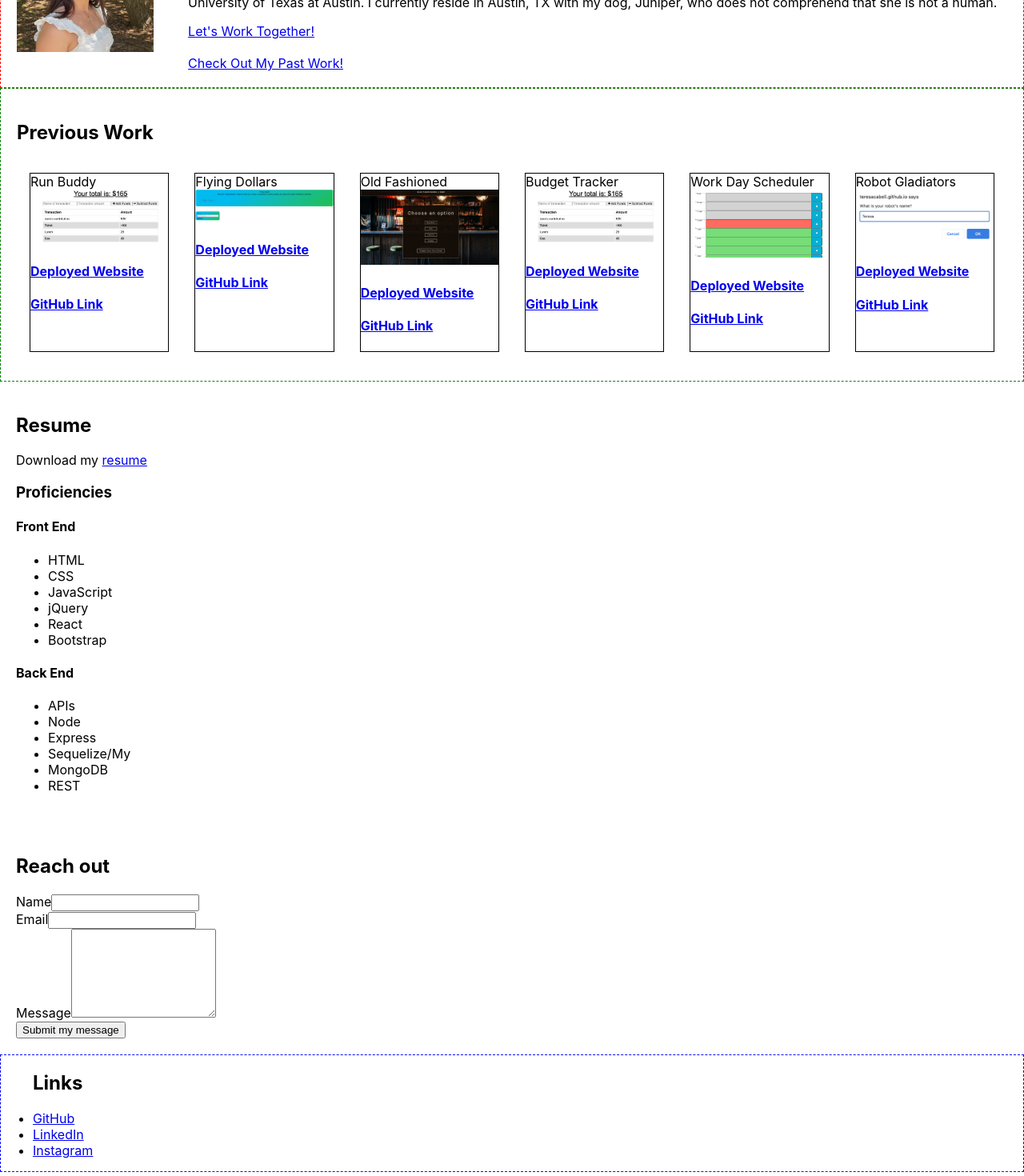
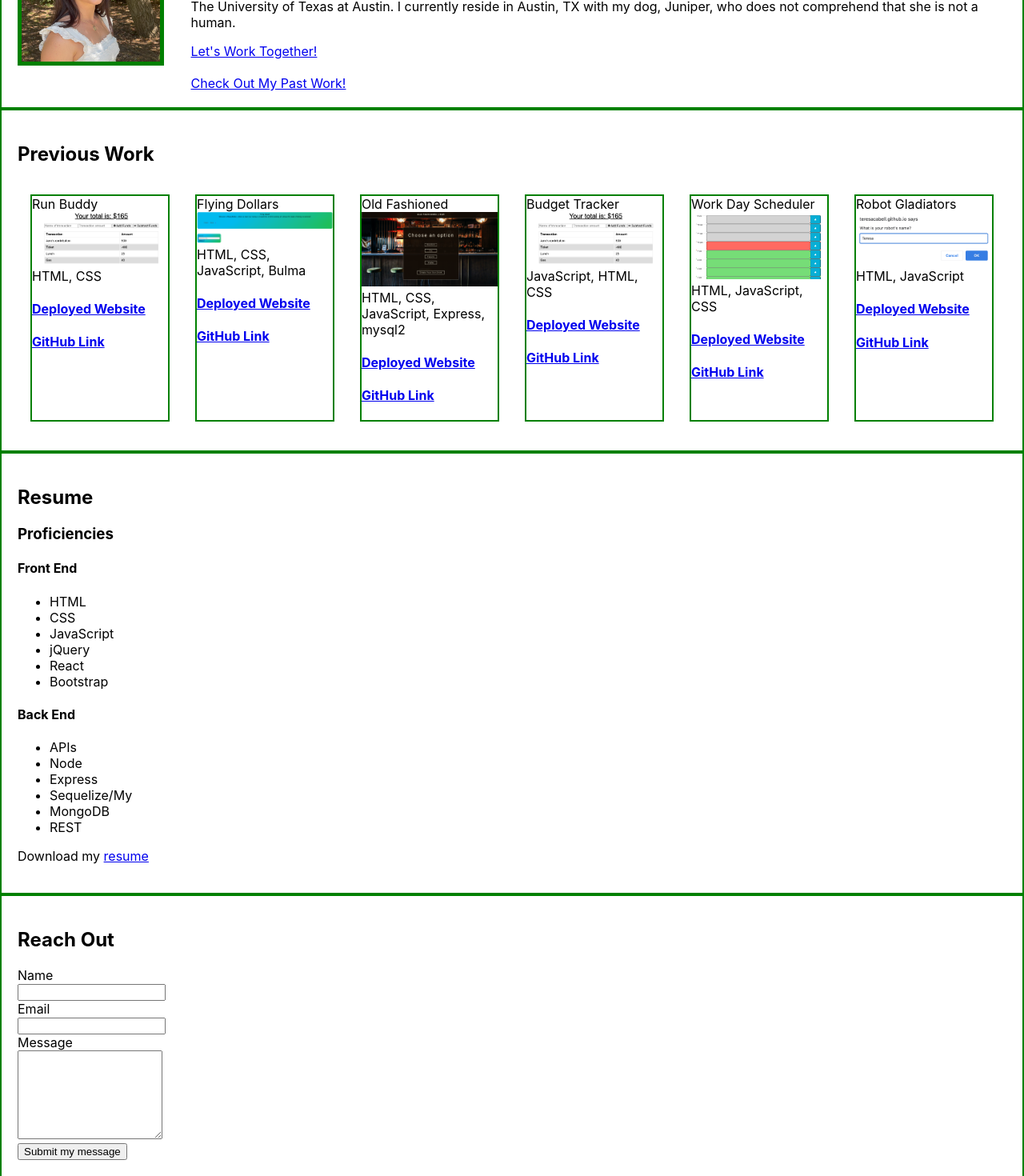
Before and after one commit to teresacabell/react-portfolio, a React (Create React App) app: page / in a window 1280 px wide. Shown: the part 300-1770 px from the top of the page at 80% size. Built offline with nearby package versions, Linux system fonts and the light colour scheme.

Commit message:
fixed some styling on contact

```diff
--- a/src/components/About.js
+++ b/src/components/About.js
@@ -2,7 +2,7 @@ import React from "react";
 import profilePic from "../assets/images/teresaheadshot.png";
 
 const aboutStyles = {
-  border: "1px dashed red",
+  border: "2px solid green",
   padding: "20px",
   display: "flex",
 };
@@ -10,7 +10,7 @@ const aboutStyles = {
 const profPicStyles = {
   width: "80%",
   height: "auto",
-  border: "5px solid sage"
+  border: "5px solid green"
 };
 
 const aboutLinkStyles = {
--- a/src/components/Contact.js
+++ b/src/components/Contact.js
@@ -4,6 +4,9 @@ import Form from "react-bootstrap/Form";
 
 const contactStyles = {
   padding: "20px",
+  border: "2px solid green",
+  display: "grid",
+  justifyContent: "space-between"
 };
 
 const ContactMe = () => {
@@ -45,19 +48,22 @@ const ContactMe = () => {
   return (
     <section style={contactStyles} className="contact" id="contact" >
       <div>
-        <h2>Reach out</h2>
+        <h2>Reach Out</h2>
       </div>
       <Form id="contact-form" onSubmit={handleSubmit}>
           <Form.Group>
               <Form.Label htmlFor="name">Name</Form.Label>
+              <br/>
               <Form.Control type="text" name="name" defaultValue={name} onBlur={handleChange} />
           </Form.Group>
           <Form.Group>
               <Form.Label htmlFor="email">Email</Form.Label>
+              <br/>
               <Form.Control type="text" name="email" defaultValue={email} onBlur={handleChange} />
           </Form.Group>
           <Form.Group>
               <Form.Label htmlFor="message">Message</Form.Label>
+              <br/>
               <textarea name="message" rows="7" defaultValue={message} onBlur={handleChange} />
           </Form.Group>
           {errorMessage && (
--- a/src/components/Footer.js
+++ b/src/components/Footer.js
@@ -1,4 +1,8 @@
 import React from "react";
+
+const footerStyle = {
+    border: '2px solid green',
+}
 
 const Footer = () => {
 
@@ -18,7 +22,7 @@ const Footer = () => {
     ];
 
     return (
-        <footer id="footer" className="footer" style={{ border: "1px dashed blue" }}>
+        <footer id="footer" style={footerStyle} className="footer">
             <ul className="nav-footer-list">
                 <h2>Links</h2>
                 {links.map((link) => (
--- a/src/components/Navbar.js
+++ b/src/components/Navbar.js
@@ -4,6 +4,7 @@ const headerStyle = {
   display: "flex",
   justifyContent: "space-between",
   padding: "20px",
+  border: "2px solid green"
 };
 
 const nameStyle = {
--- a/src/components/ProjectCard.js
+++ b/src/components/ProjectCard.js
@@ -3,12 +3,13 @@ import Card from "react-bootstrap/Card";
 
 const cardStyle = {
   width: "18em",
-  border: "1px solid black",
-  margin: "1em 1em 1em 1em",
+  border: "2px solid green",
+  margin: "1em 1em 1em 1em"
 };
 
 const imageStyle = {
-    width: "100%"
+    width: "100%",
+    height: "auto"
 };
 
 const ProjectCard = (props) => {
--- a/src/components/Projects.js
+++ b/src/components/Projects.js
@@ -3,13 +3,12 @@ import myProjects from "../data"
 import ProjectCard from "./ProjectCard";
 
 const sectionStyles = {
-    border: "1px dashed green",
-    padding: "20px"
+    padding: "20px",
+    border: "2px solid green"
 };
 
 const wrapperStyle = {
-  display: "flex",
-  justifyContent: "space-between",
+  display: "flex"
 };
 
 const Projects = () => {
@@ -19,7 +18,7 @@ const Projects = () => {
       <h2 className="section-header">Previous Work</h2>
       <div className="wrapper-project" style={wrapperStyle}>
         {myProjects.map((project) => (
-          <ProjectCard name={project.name} key={project.id} image={project.image} liveURL={project.liveURL} gURL={project.gURL}/>
+          <ProjectCard name={project.name} key={project.id} tech={project.tech} image={project.image} liveURL={project.liveURL} gURL={project.gURL}/>
         ))}
       </div>
     </section>
--- a/src/components/Resume.js
+++ b/src/components/Resume.js
@@ -2,15 +2,14 @@ import React from "react";
 import resume from "../assets/downloads/TeresaSchwirtlichResume.PDF";
 
 const resumeStyles = {
-    padding: "20px"
-}
+  padding: "20px",
+  border: "2px solid green",
+};
 
 const Resume = () => {
   return (
     <section style={resumeStyles} id="resume">
       <h2 className="section-header">Resume</h2>
-            <p className="link-download"> Download my <a href={resume}>resume</a></p>
-
       <h3 className="list-header">Proficiencies</h3>
       <h4 className="front-end-prof">Front End</h4>
       <ul className="prof-list">
@@ -30,6 +29,10 @@ const Resume = () => {
         <li>MongoDB</li>
         <li>REST</li>
       </ul>
+      <p className="link-download">
+        {" "}
+        Download my <a href={resume}>resume</a>
+      </p>
     </section>
   );
 };
--- a/src/data.js
+++ b/src/data.js
@@ -5,7 +5,7 @@ const myProjects = [
     liveURL: "https://teresacabell.github.io/run-buddy/",
     image: require("./assets/images/screenshot-budget.png"),
     gURL: "https://github.com/teresacabell/run-buddy",
-    tech: "HTML/CSS",
+    tech: "HTML, CSS",
     style: "run-buddy",
   },
   {
@@ -14,7 +14,7 @@ const myProjects = [
     liveURL: "https://jasonvissage.github.io/Flying-Dollars/",
     image: require("./assets/images/screenshot-weather.png"),
     gURL: "https://github.com/jasonvissage/Flying-Dollars",
-    tech: "HTML/CSS/JavaScript/Bulma",
+    tech: "HTML, CSS, JavaScript, Bulma",
     style: "flying-dollars",
   },
   {
@@ -23,7 +23,7 @@ const myProjects = [
     liveURL: "https://damp-temple-66157.herokuapp.com/",
     image: require("./assets/images/screenshot-drinks.jpg"),
     gURL: "https://github.com/paul88vera/Old-Fashioned/",
-    tech: "HTML/CSS/JavaScript/Express/mysql2/Sequelize",
+    tech: "HTML, CSS, JavaScript, Express, mysql2",
     style: "old-fashioned",
   },
   {
@@ -32,7 +32,7 @@ const myProjects = [
     liveURL: "https://secure-eyrie-73081.herokuapp.com/",
     image: require("./assets/images/screenshot-budget.png"),
     gURL: "https://github.com/teresacabell/symmetrical-bassoon",
-    tech: "JavaScript/HTML/CSS",
+    tech: "JavaScript, HTML, CSS",
     style: "budget-tracker",
   },
   {
@@ -41,7 +41,7 @@ const myProjects = [
     liveURL: "https://teresacabell.github.io/super-disco/",
     image: require("./assets/images/screenshot-scheduler.png"),
     gURL: "https://github.com/teresacabell/super-disco",
-    tech: "HTML/JavaScript/CSS",
+    tech: "HTML, JavaScript, CSS",
     style: "work-day-scheduler",
   },
   {
@@ -50,7 +50,7 @@ const myProjects = [
     liveURL: "https://teresacabell.github.io/robot-gladiators/",
     image: require("./assets/images/screenshot-robot.png"),
     gURL: "https://github.com/teresacabell/robot-gladiators",
-    tech: "HTML/JavaScript",
+    tech: "HTML, JavaScript",
     style: "robot-gladiators",
   },
 ];
```
Lines whose indentation alone changed are shown as unchanged.
